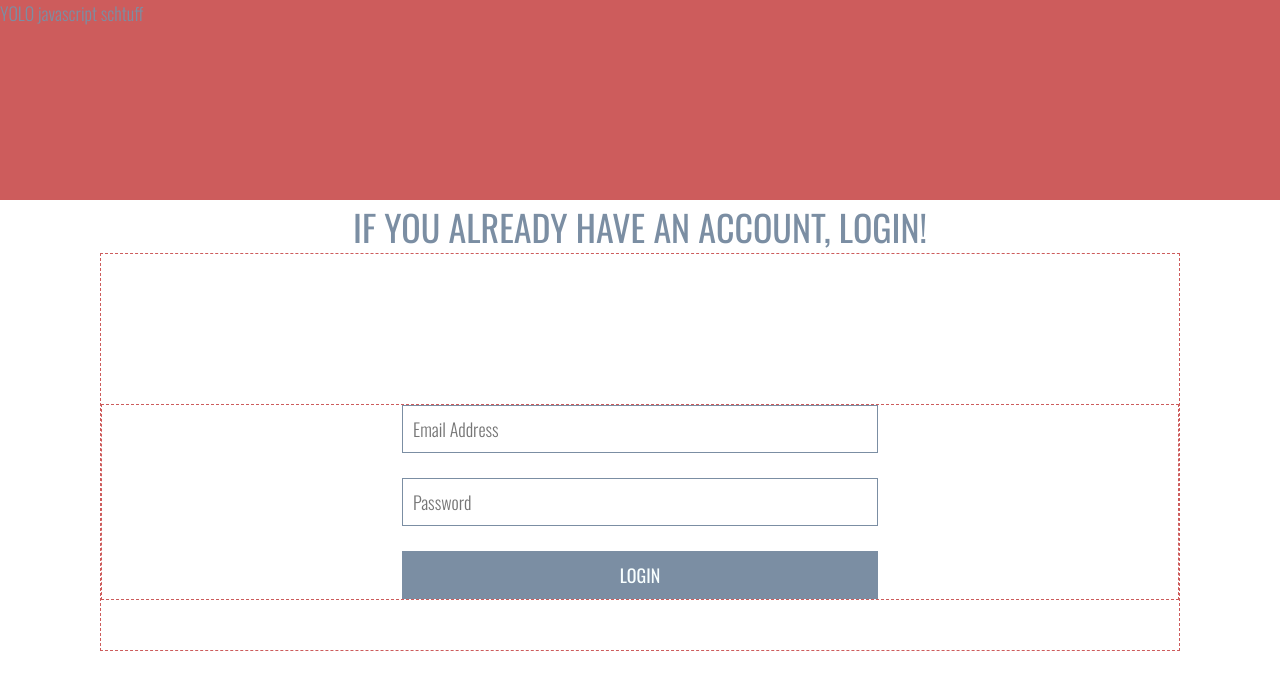
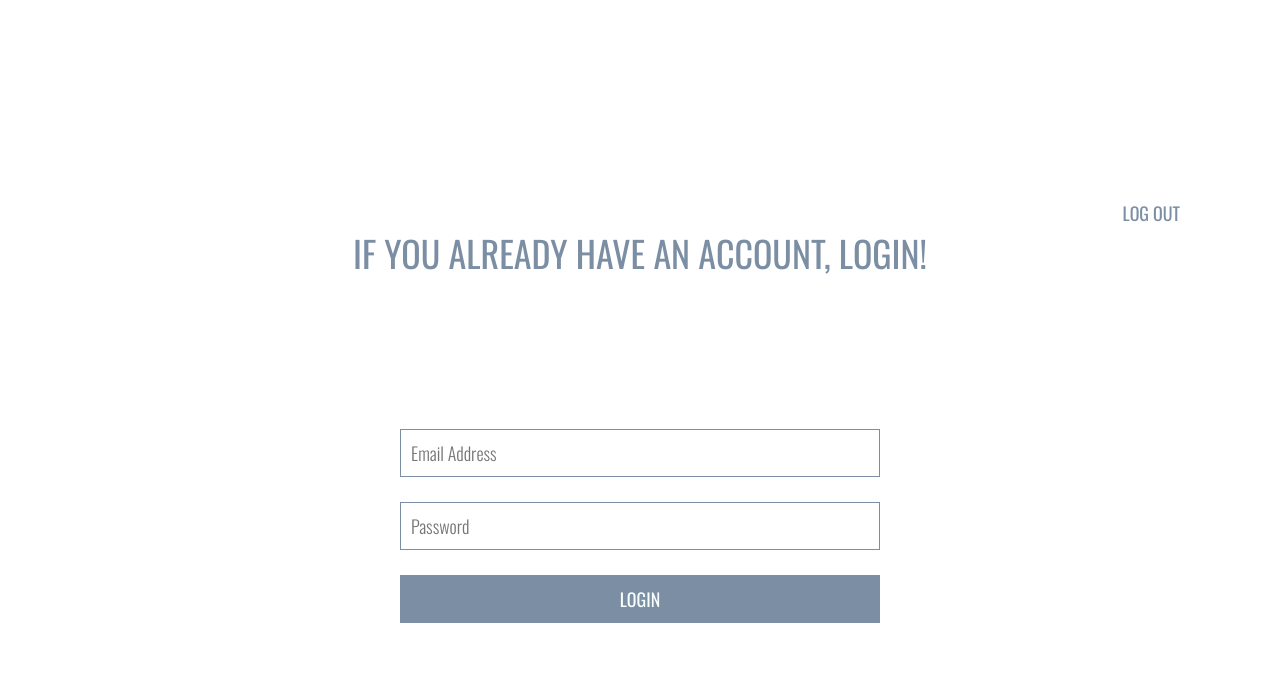
Before and after one commit to frachane/website-final, a PHP site: page /login.html in a window 1280 px wide. Shown: the top 690 px of the page. Run offline with PHP 8.4, Linux system fonts and the light colour scheme.

Commit message:
added LOGOUT link to all html/css pages

```diff
--- a/css/loginstyle.css
+++ b/css/loginstyle.css
@@ -17,15 +17,31 @@
 #canvas {
     width: auto;
     height: 200px;
-    background: indianred;
+    /*background: indianred;*/
 }
+
 header {
+    text-align: right;
+    /*border: 1px dashed indianred;*/
+    margin-right: 100px;
+}
+
+.logout {
+    font-weight: 400;
+    text-decoration: none;
+}
+
+.logout:hover {
+    color: #0F1E38;
+}
+
+.instruct {
     text-align: center;
     font-weight: 400;
     font-size: 36px;
 }
 .page {
-    border: 1px dashed indianred;
+    /*border: 1px dashed indianred;*/
     padding: 150px 0 50px 0;
     margin: 0 100px;
 }
@@ -33,7 +49,7 @@
 .login {
     display: flex;
     flex-direction: column;
-    border: 1px dashed indianred;
+    /*border: 1px dashed indianred;*/
 }
 
 input {
--- a/listerform.html
+++ b/listerform.html
@@ -8,8 +8,11 @@
     <body>
         <div id="canvas">YOLO javascript schtuff</div>
         <header>
+            <a href="php/logout.php" class="logout">LOG OUT</a>
+        </header>
+        <section class="instruct">
             HEY (PHP name), LET US KNOW WHAT YOU'RE LISTING
-        </header>
+        </section>
         <form action="" method="POST" name="">
         <section class="page">
             <div class="first">
--- a/login.html
+++ b/login.html
@@ -6,8 +6,12 @@
         <link href='https://fonts.googleapis.com/css?family=Oswald:400,300,700' rel='stylesheet' type='text/css'>
     </head>
     <body>
-        <div id="canvas">YOLO javascript schtuff</div>
-        <header>IF YOU ALREADY HAVE AN ACCOUNT, LOGIN!</header>
+        <div id="canvas"></div>
+        <header>
+            <a href="php/logout.php" class="logout">LOG OUT</a>
+        </header>
+
+        <section class="instruct">IF YOU ALREADY HAVE AN ACCOUNT, LOGIN!</section>
         <section class="page">
             <form class="login" action="" method="POST">
                 <input type="email" placeholder="Email Address" required />
--- a/renterform.html
+++ b/renterform.html
@@ -8,8 +8,11 @@
     <body>
         <div id="canvas">YOLO javascript schtuff</div>
         <header>
+            <a href="php/logout.php" class="logout">LOG OUT</a>
+        </header>
+        <section class="instruct">
             HEY (PHP name), LET US KNOW WHAT YOU'RE LOOKING FOR
-        </header>
+        </section>
         <form action="" method="POST" name="">
         <section class="page">
             <div class="first">
--- a/select.html
+++ b/select.html
@@ -6,8 +6,10 @@
         <link href='https://fonts.googleapis.com/css?family=Oswald:400,300,700' rel='stylesheet' type='text/css'>
     </head>
     <body>
-        <div id="canvas">YOLO javascript schtuff</div>
-        <header>SELECT ONE!</header>
+        <div id="canvas"></div>
+        <header>
+            <a href="php/logout.php" class="logout">LOG OUT</a>
+        </header>
         <section class="page">
             <div class="look">
                 <img src="http://placecorgi.com/180/180" />
```
Also changed, not shown: css/listerform.css (+15 -0 lines), css/renterform.css (+15 -0 lines), css/selectstyle.css (+13 -5 lines), css/style.css (+17 -3 lines), index.html (+7 -4 lines).
